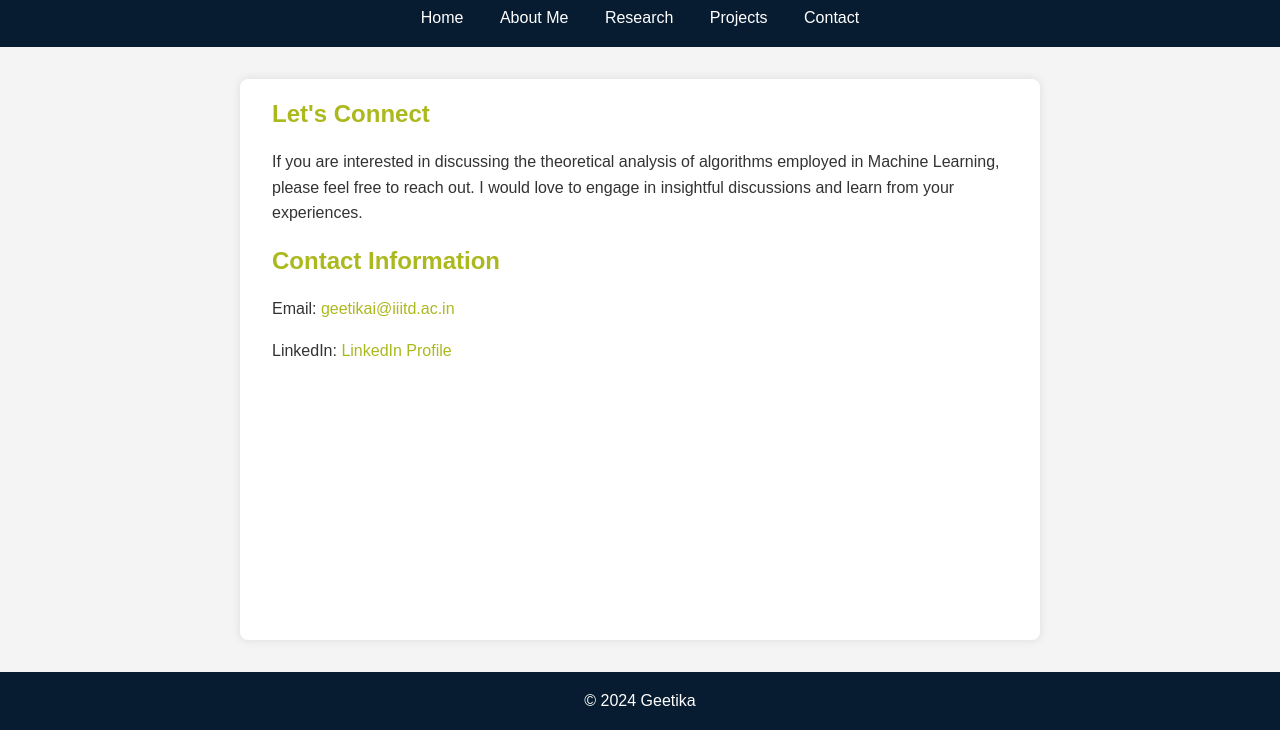
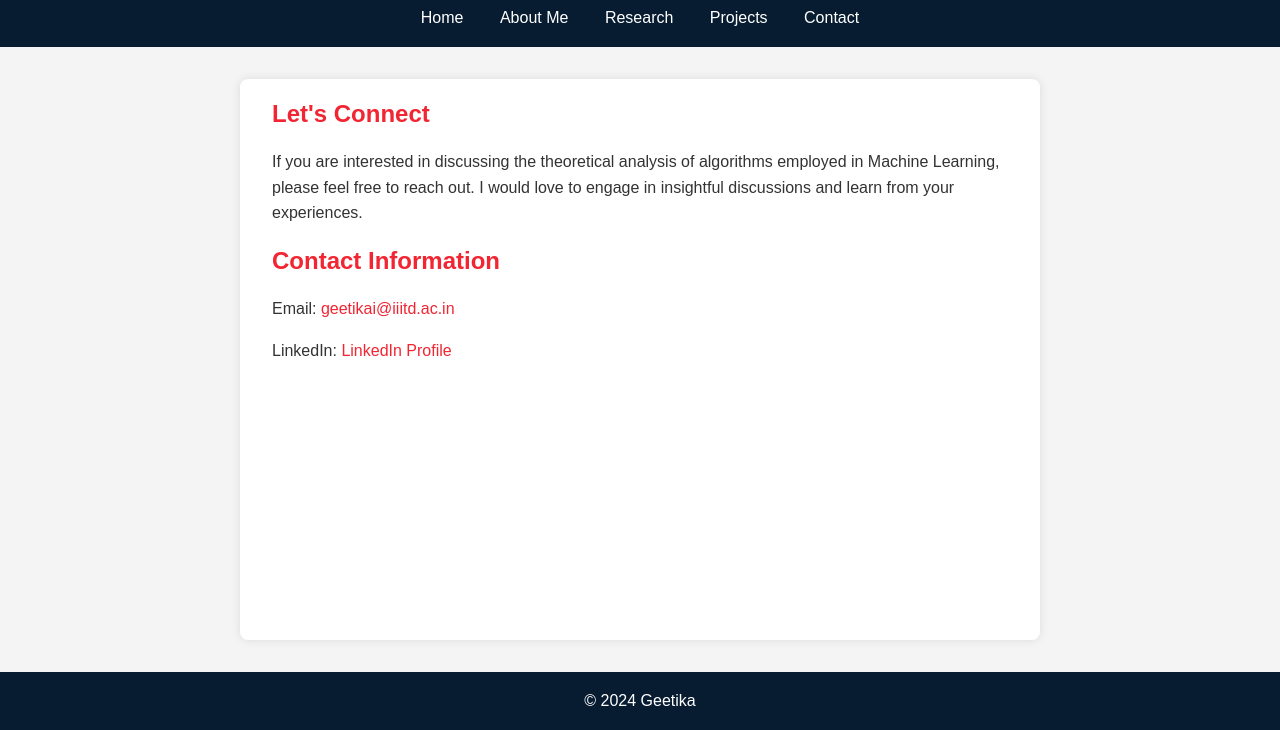
Before and after one commit to Geetika-10/geetika-10.github.io, a plain HTML site: page contact.html in a window 1280 px wide. Shown: the part 70-800 px from the top of the page. Drawn offline with Linux system fonts and the light colour scheme.

Commit message:
layout changed+9

```diff
--- a/css/style.css
+++ b/css/style.css
@@ -69,11 +69,11 @@ section {
 }
 
 section h2 {
-    color: #acb91e;
+    color: #f22532;
     margin-bottom: 1rem;
 }
 
-section img {
+section img.profile-photo {
     width: 200px;
     height: 200px;
     border-radius: 50%;
@@ -81,7 +81,6 @@ section img {
     margin: 1rem auto;
     object-fit: cover;
 }
-
 
 section p, section ul {
     margin-bottom: 1rem;
@@ -109,7 +108,7 @@ footer {
 
 /* Link styles */
 a {
-    color: #acb91e;
+    color: #f22532;
     text-decoration: none;
 }
 
```
Also changed, not shown: 1 other file.
